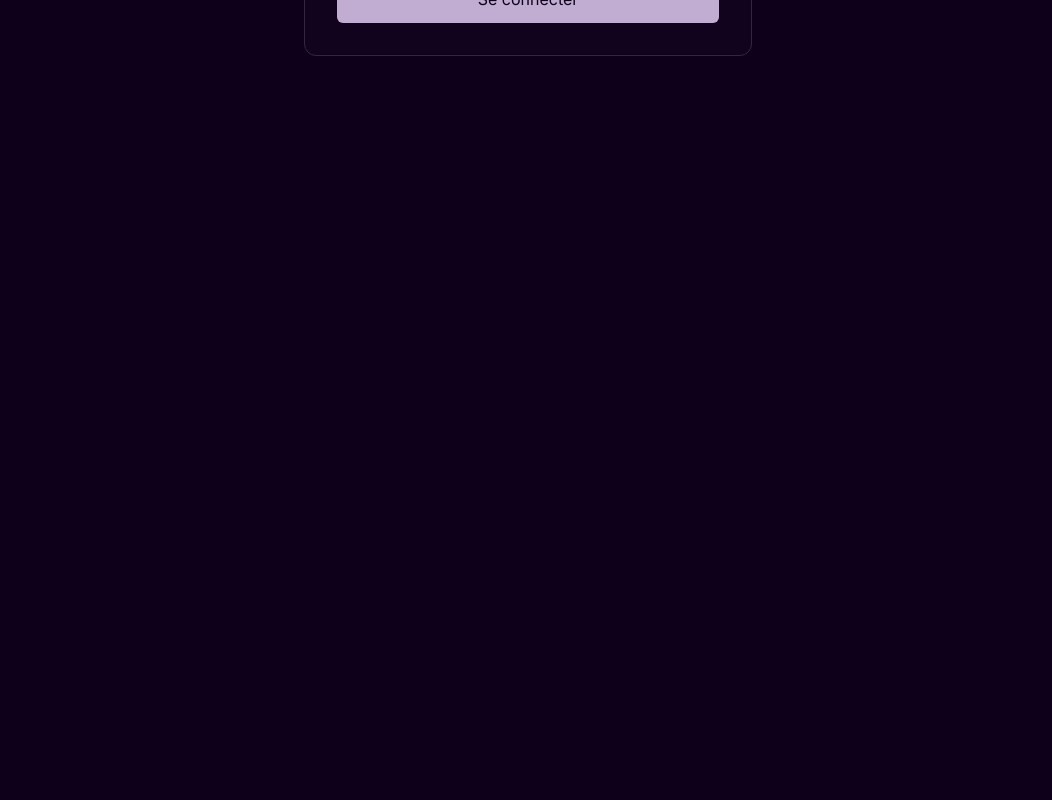
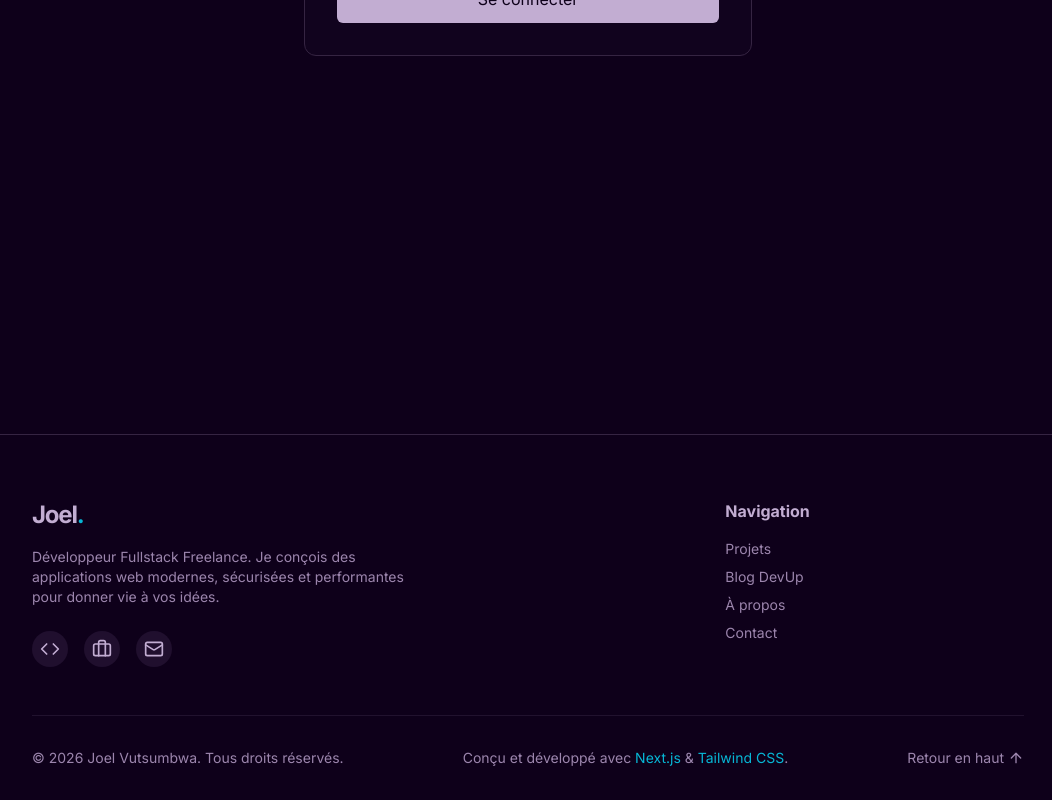
Before and after one commit to JoelDev70/portfolio-v2, a Next.js app: page /admin in a window 1280 px wide. Shown: the part 526-1326 px from the top of the page, without its empty margins (112-1164 px from the left). Before the commit the page ends 864 px from the top, so only its background shows below. Built offline with nearby package versions, Linux system fonts and the light colour scheme.

Commit message:
Feat: footer avec retour à haut

```diff
--- a/app/layout.tsx
+++ b/app/layout.tsx
@@ -4,6 +4,8 @@ import "./globals.css";
 import { ThemeProvider } from "@/components/theme-provider";
 import { Navbar } from "@/components/navbar";
 import { ScrollProgress } from "@/components/scroll-progress";
+import { Footer } from "@/components/footer";
+
 
 
 const inter = Inter({ subsets: ["latin"] });
@@ -60,6 +62,7 @@ export default function RootLayout({
           <main className="pt-16 min-h-screen">
             {children}
           </main>
+          <Footer />
         </ThemeProvider>
       </body>
     </html>
--- /dev/null
+++ b/components/footer.tsx
@@ -0,0 +1,60 @@
+'use client'
+import Link from "next/link";
+import { Mail, Code, Briefcase, ArrowUp } from "lucide-react";
+
+export function Footer() {
+  return (
+    <footer className="border-t border-border bg-background pt-16 pb-8 mt-24">
+      <div className="max-w-5xl mx-auto px-4">
+        <div className="grid grid-cols-1 md:grid-cols-3 gap-12 mb-12">
+
+          {/* Colonne 1 : Logo et description */}
+          <div className="md:col-span-2">
+            <Link href="/" className="text-2xl font-bold tracking-tighter mb-4 inline-block">
+              Joel<span className="text-accent">.</span>
+            </Link>
+            <p className="text-muted-foreground text-sm max-w-sm mb-6">
+              Développeur Fullstack Freelance. Je conçois des applications web modernes, sécurisées et performantes pour donner vie à vos idées.
+            </p>
+            <div className="flex gap-4">
+              <a href="https://github.com/JoelDev70" target="_blank" rel="noreferrer" className="p-2 bg-muted rounded-full hover:bg-accent/20 hover:text-accent transition-colors">
+                <Code className="h-5 w-5" />
+              </a>
+              <a href="https://linkedin.com/in/joel-vutsumbwa" target="_blank" rel="noreferrer" className="p-2 bg-muted rounded-full hover:bg-accent/20 hover:text-accent transition-colors">
+                <Briefcase className="h-5 w-5" />
+              </a>
+              <a href="mailto:jmumbere70@gmail.com" className="p-2 bg-muted rounded-full hover:bg-accent/20 hover:text-accent transition-colors">
+                <Mail className="h-5 w-5" />
+              </a>
+            </div>
+          </div>
+
+          {/* Colonne 2 : Liens rapides */}
+          <div>
+            <h3 className="font-bold mb-4">Navigation</h3>
+            <ul className="space-y-2 text-sm text-muted-foreground">
+              <li><Link href="/#projects" className="hover:text-accent transition-colors">Projets</Link></li>
+              <li><Link href="/blog" className="hover:text-accent transition-colors">Blog DevUp</Link></li>
+              <li><Link href="/about" className="hover:text-accent transition-colors">À propos</Link></li>
+              <li><Link href="/#contact" className="hover:text-accent transition-colors">Contact</Link></li>
+            </ul>
+          </div>
+        </div>
+
+        {/* Bas du footer */}
+        <div className="flex flex-col md:flex-row justify-between items-center pt-8 border-t border-border/50 text-sm text-muted-foreground">
+          <p>© {new Date().getFullYear()} Joel Vutsumbwa. Tous droits réservés.</p>
+          <p className="mt-2 md:mt-0">
+            Conçu et développé avec <span className="text-accent">Next.js</span> & <span className="text-accent">Tailwind CSS</span>.
+          </p>
+          <button
+            onClick={() => window.scrollTo({ top: 0, behavior: 'smooth' })}
+            className="mt-4 md:mt-0 flex items-center gap-1 hover:text-accent transition-colors"
+          >
+            Retour en haut <ArrowUp className="h-4 w-4" />
+          </button>
+        </div>
+      </div>
+    </footer>
+  );
+}
--- a/components/project-card.tsx
+++ b/components/project-card.tsx
@@ -2,7 +2,6 @@ import Link from "next/link";
 import { ArrowUpRight } from "lucide-react";
 import { BrowserMockup } from "./browser-mockup";
 import { SpotlightCard } from "./spotlight-card";
-
 
 interface ProjectCardProps {
   title: string;
@@ -14,8 +13,7 @@ interface ProjectCardProps {
 
 export function ProjectCard({ title, description, tags, link, coverImage }: ProjectCardProps) {
   return (
-    // <div className="group relative flex flex-col overflow-hidden rounded-xl border border-border bg-background transition-all hover:border-accent/50 hover:shadow-lg hover:shadow-accent/5">
-      <SpotlightCard className="group transition-all hover:border-accent/50 hover:shadow-lg hover:shadow-accent/5">
+    <SpotlightCard className="group flex flex-col transition-all hover:border-accent/50">
       {/* Image ou Fallback stylé */}
       <div className="relative w-full p-4 pb-0">
         {coverImage ? (
@@ -59,7 +57,6 @@ export function ProjectCard({ title, description, tags, link, coverImage }: Proj
           ))}
         </div>
       </div>
-      </SpotlightCard>
-
+    </SpotlightCard>
   );
 }
--- a/components/services-section.tsx
+++ b/components/services-section.tsx
@@ -2,6 +2,7 @@
 
 import { motion } from "framer-motion";
 import { MonitorSmartphone, ShieldCheck, Rocket } from "lucide-react";
+import { SpotlightCard } from "./spotlight-card";
 
 const services = [
   {
@@ -33,12 +34,12 @@ export function ServicesSection() {
         {services.map((service, index) => (
           <motion.div
             key={service.title}
-            initial={{ opacity: 0, y: 50 }}
+            initial={{ opacity: 0, y: 30 }}
             whileInView={{ opacity: 1, y: 0 }}
-            viewport={{ once: true, margin: "-100px" }} // Déclenche un peu avant que ça rentre à l'écran
-            transition={{ duration: 0.6, delay: index * 0.15, ease: "easeOut" }}
-            className="..."
+            viewport={{ once: true }}
+            transition={{ duration: 0.5, delay: index * 0.15 }}
           >
+            <SpotlightCard className="h-full p-6 group transition-colors">
               <div className="w-12 h-12 bg-accent/10 rounded-lg flex items-center justify-center mb-6 group-hover:scale-110 transition-transform">
                 <service.icon className="h-6 w-6 text-accent" />
               </div>
@@ -46,6 +47,7 @@ export function ServicesSection() {
               <p className="text-muted-foreground text-sm leading-relaxed">
                 {service.description}
               </p>
+            </SpotlightCard>
           </motion.div>
         ))}
       </div>
--- a/components/spotlight-card.tsx
+++ b/components/spotlight-card.tsx
@@ -5,7 +5,6 @@ import { motion, useMotionValue, useSpring } from "framer-motion";
 
 export function SpotlightCard({ children, className = "" }: { children: React.ReactNode, className?: string }) {
   const divRef = useRef<HTMLDivElement>(null);
-  const [isFocused, setIsFocused] = useState(false);
   const [position, setPosition] = useState({ x: 0, y: 0 });
   const opacity = useMotionValue(0);
 
@@ -15,8 +14,6 @@ export function SpotlightCard({ children, className = "" }: { children: React.Re
     setPosition({ x: e.clientX - rect.left, y: e.clientY - rect.top });
   };
 
-  const handleFocus = () => setIsFocused(true);
-  const handleBlur = () => setIsFocused(false);
   const handleMouseEnter = () => opacity.set(1);
   const handleMouseLeave = () => opacity.set(0);
 
@@ -30,8 +27,6 @@ export function SpotlightCard({ children, className = "" }: { children: React.Re
       onMouseMove={handleMouseMove}
       onMouseEnter={handleMouseEnter}
       onMouseLeave={handleMouseLeave}
-      onFocus={handleFocus}
-      onBlur={handleBlur}
       className={`relative overflow-hidden rounded-xl border border-border bg-background ${className}`}
     >
       {/* La lumière qui suit la souris */}
```
Lines whose indentation alone changed are shown as unchanged.
